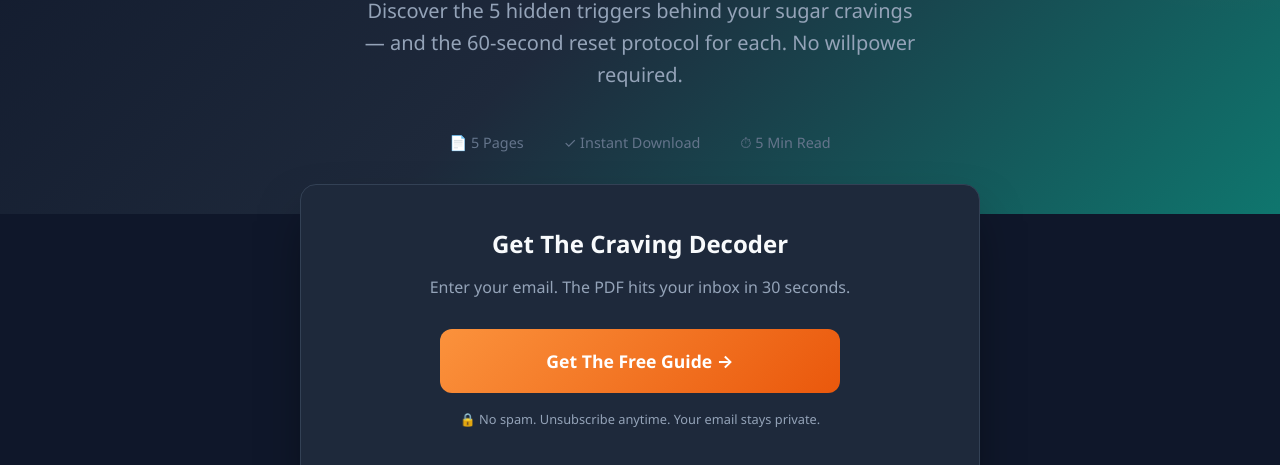
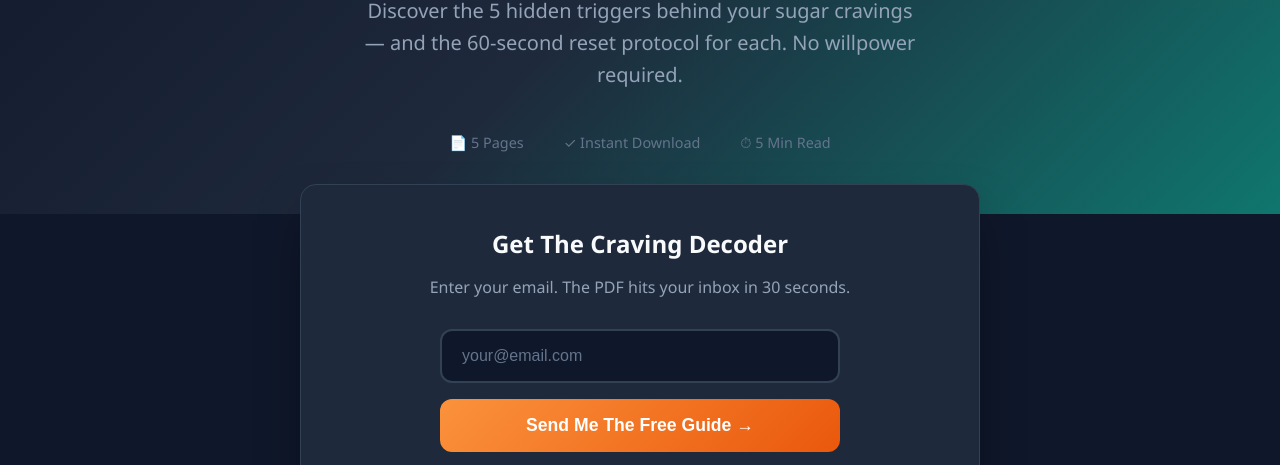
Before and after one commit to mgueva20/craving-decoder, a plain HTML site: page index.html in a window 1280 px wide. Shown: the part 317-782 px from the top of the page. Drawn offline with Linux system fonts and the light colour scheme.

Commit message:
Replace link with form for email subscription

```diff
--- a/index.html
+++ b/index.html
@@ -62,14 +62,15 @@
             </div>
         </div>
     </section>
-    <section class="form-section">
+    <section class="form-section" id="form">
         <div class="container">
             <div class="form-card">
                 <h2>Get The Craving Decoder</h2>
                 <p>Enter your email. The PDF hits your inbox in 30 seconds.</p>
-                <a href="noctra-wellness.kit.com" class="cta-button" style="display:block; max-width:400px; margin:0 auto; text-align:center;">
-    Get The Free Guide →
-</a>
+                <form class="email-form" action="https://app.kit.com/forms/9540414/subscriptions" method="POST">
+                    <input type="email" name="email_address" placeholder="your@email.com" required>
+                    <button type="submit">Send Me The Free Guide →</button>
+                </form>
                 <p class="form-note">🔒 No spam. Unsubscribe anytime. Your email stays private.</p>
             </div>
         </div>
@@ -133,7 +134,7 @@
         <div class="container">
             <h2>Stop Fighting Cravings. Start Reading Them.</h2>
             <p>87% of people who quit sugar for 30 days relapse by day 45. This decoder changes why cravings happen — so they barely happen at all.</p>
-            <a href="#" class="cta-button" onclick="document.querySelector('.email-form input').focus(); return false;">Get The Free Guide →</a>
+            <a href="#form" class="cta-button">Get The Free Guide →</a>
         </div>
     </section>
     <footer>
```
